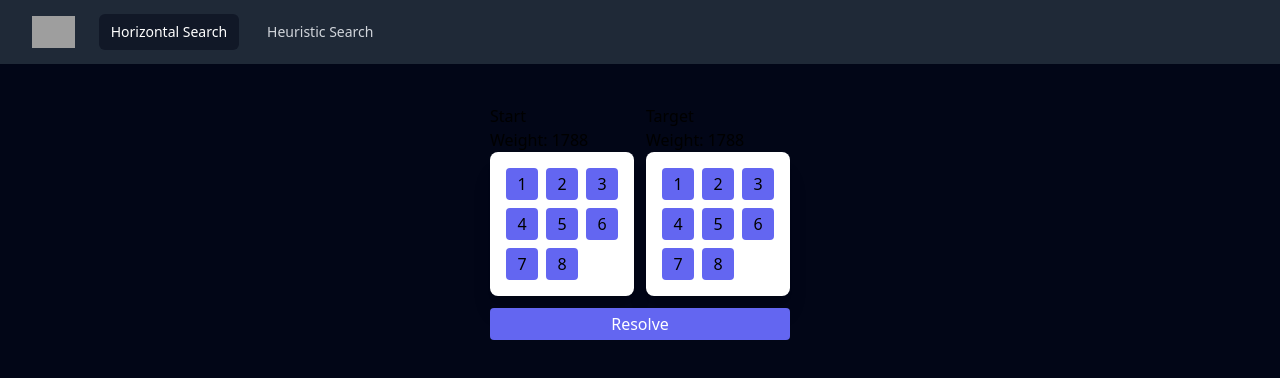
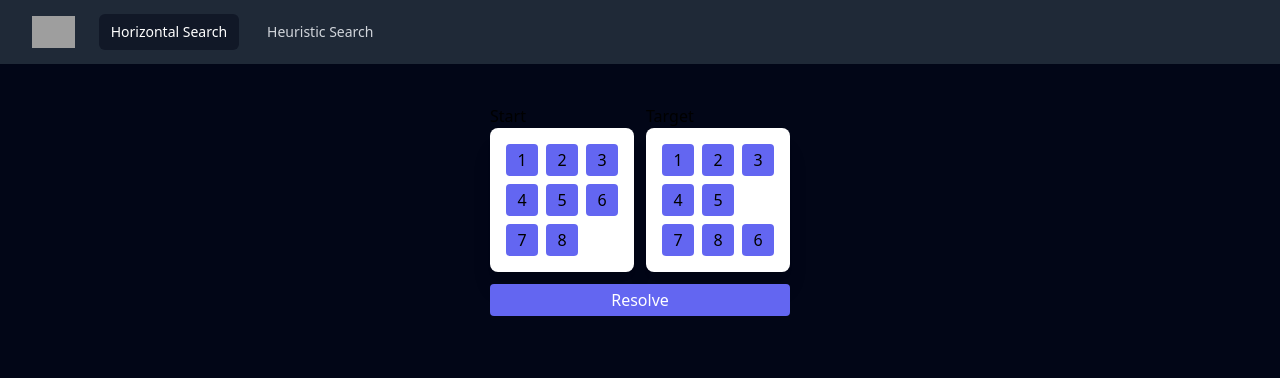
Before and after one commit to LucasAndrin/Puzzle8, a Vue app: page /horizontal in a window 1280 px wide. Shown: the top 378 px of the page. Built offline with nearby package versions, Linux system fonts and the light colour scheme; grey boxes are pictures that could not be loaded.

Commit message:
refactor: Puzzle

```diff
--- a/package.json
+++ b/package.json
@@ -13,7 +13,6 @@
     "format": "prettier --write src/"
   },
   "dependencies": {
-    "loadash": "^1.0.0",
     "lodash": "^4.17.21",
     "pinia": "^2.2.4",
     "vue": "^3.5.12",
--- /dev/null
+++ b/src/assets/ts/horizontal-search.ts
@@ -0,0 +1,116 @@
+import type {
+  IPuzzle,
+  IPuzzleBlock,
+  IPuzzleBlockPos,
+  IPuzzleNode,
+} from '@/types/puzzle';
+
+import cloneDeep from 'lodash/cloneDeep';
+import clone from 'lodash/clone';
+import isEqual from 'lodash/isEqual';
+import merge from 'lodash/merge';
+
+export function blockOf(state: IPuzzle, value: number): IPuzzleBlock {
+  for (let y = 0; y < state.length; y++) {
+    for (let x = 0; x < state[y].length; x++) {
+      if (state[y][x] === value) {
+        return { value, x, y };
+      }
+    }
+  }
+
+  throw new Error(`${value} not found in puzzle ${state}`);
+}
+
+export function emptyOf(state: IPuzzle) {
+  return blockOf(state, 0);
+}
+
+export function toggleBlocksOf(
+  state: IPuzzle,
+  a: IPuzzleBlockPos,
+  b: IPuzzleBlockPos,
+): boolean {
+  [state[a.y][a.x], state[b.y][b.x]] = [state[b.y][b.x], state[a.y][a.x]];
+
+  return true;
+}
+
+export function toggleBlockOf(state: IPuzzle, value: number): boolean {
+  const empty = emptyOf(state);
+  const target = blockOf(state, value);
+  if (blocksAdjacent(empty, target)) {
+    return toggleBlocksOf(state, empty, target);
+  }
+
+  return false;
+}
+
+export function blocksAdjacent(a: IPuzzleBlock, b: IPuzzleBlock): boolean {
+  const xAdjacent = Math.abs(a.x - b.x) === 1;
+  const yAdjacent = Math.abs(a.y - b.y) === 1;
+
+  return (xAdjacent && !yAdjacent) || (yAdjacent && !xAdjacent);
+}
+
+export function blocksInRangeOf(state: IPuzzle, block: IPuzzleBlock): boolean {
+  return (
+    block.x >= 0 &&
+    block.x < state.length &&
+    block.y >= 0 &&
+    block.y < state.length
+  );
+}
+
+export function nextOf(state: IPuzzle): IPuzzle[] {
+  const empty = emptyOf(state);
+
+  const targets: IPuzzleBlock[] = [
+    merge(clone(empty), { y: empty.y + 1 }), // Up
+    merge(clone(empty), { y: empty.y - 1 }), // Down
+    merge(clone(empty), { x: empty.x - 1 }), // Left
+    merge(clone(empty), { x: empty.x + 1 }), // Right
+  ];
+
+  const nextStates: IPuzzle[] = [];
+  targets.forEach(target => {
+    if (blocksInRangeOf(state, target)) {
+      const newState = cloneDeep(state);
+      toggleBlocksOf(newState, empty, target);
+
+      nextStates.push(newState);
+    }
+  });
+
+  return nextStates;
+}
+
+export function breadthFirstSearch(
+  start: IPuzzle,
+  end: IPuzzle,
+): IPuzzle[] | null {
+  if (isEqual(start, end)) {
+    return [];
+  }
+
+  const queue: IPuzzleNode[] = [{ state: start, path: [start] }];
+  const visited = new Set<string>([JSON.stringify(start)]);
+
+  while (queue.length > 0) {
+    const { state, path } = queue.shift() as IPuzzleNode;
+
+    for (const nextState of nextOf(state)) {
+      const serializedState = JSON.stringify(nextState);
+      if (visited.has(serializedState)) continue;
+
+      visited.add(serializedState);
+
+      const newPath = [...path, nextState];
+      if (isEqual(nextState, end)) return newPath;
+
+      queue.push({ state: nextState, path: newPath });
+    }
+  }
+
+  return null;
+}
--- a/src/assets/ts/puzzle.ts
+++ /dev/null
@@ -1,121 +0,0 @@
-import cloneDeep from 'lodash/cloneDeep';
-
-export type IPuzzleBlock = {
-  value: number;
-  xAxis: number;
-  yAxis: number;
-};
-
-export type IPuzzle = IPuzzleBlock[];
-
-export type IPuzzleBlockFind = (block: IPuzzleBlock) => boolean;
-
-export function findBlock(puzzle: IPuzzle, find: IPuzzleBlockFind) {
-  return puzzle.find(find);
-}
-
-export function findBlockByValue(puzzle: IPuzzle, value: number = 0) {
-  return findBlock(puzzle, block => block.value === value);
-}
-
-export function blockIsAdjacent(target: IPuzzleBlock, empty: IPuzzleBlock) {
-  const xAdjacent = Math.abs(target.xAxis - empty.xAxis) === 1;
-  const yAdjacent = Math.abs(target.yAxis - empty.yAxis) === 1;
-
-  return (xAdjacent && !yAdjacent) || (yAdjacent && !xAdjacent);
-}
-
-export function moveBlock(puzzle: IPuzzle, value: number): boolean {
-  const target = findBlockByValue(puzzle, value);
-  const empty = findBlockByValue(puzzle);
-
-  if (target && empty && blockIsAdjacent(target, empty)) {
-    return toggleBlocks(target, empty);
-  }
-
-  return false;
-}
-
-export function toggleBlocks(
-  target: IPuzzleBlock,
-  empty: IPuzzleBlock,
-): boolean {
-  [target.xAxis, empty.xAxis] = [empty.xAxis, target.xAxis];
-  [target.yAxis, empty.yAxis] = [empty.yAxis, target.yAxis];
-
-  return true;
-}
-
-export function getPuzzleWeight(puzzle: IPuzzle): number {
-  return puzzle.reduce((weight, block) => {
-    return weight + block.value * (block.xAxis * 31 + block.yAxis * 17);
-  }, 0);
-}
-
-export function findHorizontalSequence(
-  start: IPuzzle,
-  target: IPuzzle,
-): IPuzzle[] {
-  const visited = new Set<number>();
-  const steps: IPuzzle[] = [];
-
-  if (pushHorizontalSequence(start, target, visited, steps)) {
-    steps.unshift(cloneDeep(start));
-  }
-
-  console.log(steps);
-
-  return steps;
-}
-
-export function pushHorizontalSequence(
-  puzzle: IPuzzle,
-  target: IPuzzle,
-  visited: Set<number>,
-  steps: IPuzzle[],
-): boolean {
-  const targetWeight = getPuzzleWeight(target);
-  const puzzleWeight = getPuzzleWeight(puzzle);
-
-  if (puzzleWeight === targetWeight) {
-    steps.push(cloneDeep(target));
-    return true;
-  }
-
-  if (visited.has(puzzleWeight)) {
-    return false;
-  }
-
-  visited.add(puzzleWeight);
-
-  const empty = findBlockByValue(puzzle);
-
-  if (!empty) {
-    return false;
-  }
-
-  const moves = [
-    { xAxis: empty.xAxis + 1, yAxis: empty.yAxis },
-    { xAxis: empty.xAxis - 1, yAxis: empty.yAxis },
-    { xAxis: empty.xAxis, yAxis: empty.yAxis + 1 },
-    { xAxis: empty.xAxis, yAxis: empty.yAxis - 1 },
-  ];
-
-  return moves.some(({ xAxis, yAxis }) => {
-    const block = findBlock(puzzle, block => {
-      return block.xAxis === xAxis && block.yAxis === yAxis;
-    });
-
-    if (block) {
-      const newPuzzle = cloneDeep(puzzle);
-      moveBlock(newPuzzle, block.value);
-
-      if (pushHorizontalSequence(newPuzzle, target, visited, steps)) {
-        steps.unshift(newPuzzle);
-        return true;
-      }
-    }
-
-    return false;
-  });
-}
--- a/src/components/puzzle/Puzzle.vue
+++ b/src/components/puzzle/Puzzle.vue
@@ -1,23 +1,36 @@
 <script setup lang="ts">
-import type { IPuzzleBlock } from '@/assets/ts/puzzle';
+import type { IPuzzle, IPuzzleBlock } from '@/types/puzzle';
 
 import { computed } from 'vue';
 
 const props = defineProps<{
-  data: IPuzzleBlock[];
+  data: IPuzzle;
 }>();
 
-const size = computed(() => {
-  return Math.sqrt(props.data.length) * 12;
+const blocks = computed(() => {
+  // const map: IPuzzleBlockMap = new Map();
+  const map: IPuzzleBlock[] = [];
+  console.log(props.data);
+  props.data.forEach((row, y) => {
+    row.forEach((value, x) => {
+      map.push({ value, x, y });
+      // map.set(value, { value, x, y });
+    });
+  });
+
+  return map;
 });
 </script>
 
 <template>
-  <div :class="`h-${size} w-${size}`">
+  <div
+    :class="[
+      'rounded-lg p-4 shadow-xl',
+      `h-${data.length * 12} w-${data.length * 12}`,
+    ]"
+  >
     <div class="relative">
-      <template v-for="block in props.data" :key="block.value">
-        <slot :block />
-      </template>
+      <slot v-for="block in blocks" :key="block.value" :block />
     </div>
   </div>
 </template>
--- a/src/components/puzzle/PuzzleBlock.vue
+++ b/src/components/puzzle/PuzzleBlock.vue
@@ -1,5 +1,5 @@
 <script setup lang="ts">
-import type { IPuzzleBlock } from '@/assets/ts/puzzle';
+import type { IPuzzleBlock } from '@/types/puzzle';
 
 const props = defineProps<{
   block: IPuzzleBlock;
@@ -10,9 +10,9 @@ const props = defineProps<{
   <div
     v-if="block.value !== 0"
     :class="[
-      'absolute h-8 w-8 transition-[top,left]',
-      `left-${props.block.xAxis * 10}`,
-      `top-${props.block.yAxis * 10}`,
+      'absolute flex h-8 w-8 items-center justify-center rounded transition-[top,left]',
+      `left-${props.block.x * 10}`,
+      `top-${props.block.y * 10}`,
     ]"
   >
     {{ props.block.value }}
--- /dev/null
+++ b/src/types/puzzle.d.ts
@@ -0,0 +1,17 @@
+export type IPuzzle = number[][];
+
+export type IPuzzleNode = {
+  state: IPuzzle;
+  path: IPuzzle[];
+};
+
+export type IPuzzleBlock = {
+  value: number;
+} & IPuzzleBlockPos;
+
+export type IPuzzleBlockPos = {
+  x: number;
+  y: number;
+};
+
+export type IPuzzleBlockMap = Map<IPuzzleBlock['value'], IPuzzleBlock>;
--- a/src/views/HomeView.vue
+++ b/src/views/HomeView.vue
@@ -1,42 +1 @@
-<script setup lang="ts">
-import { ref } from 'vue';
-
-import type { IPuzzle } from '@/assets/ts/puzzle';
-
-/** Components */
-import Puzzle from '@/components/puzzle/Puzzle.vue';
-import PuzzleBlock from '@/components/puzzle/PuzzleBlock.vue';
-
-function generatePuzzleWeight(length: number): IPuzzle {
-  const puzzle: IPuzzle = [];
-  for (let xAxis = 0; xAxis < length; xAxis++) {
-    for (let yAxis = 0; yAxis < length; yAxis++) {
-      const xValue = Math.max(xAxis + 1, length - xAxis);
-      const yValue = Math.max(yAxis + 1, length - yAxis);
-
-      puzzle.push({
-        value: xValue + yValue - length,
-        xAxis,
-        yAxis,
-      });
-    }
-  }
-
-  return puzzle;
-}
-
-const data = ref(generatePuzzleWeight(3));
-</script>
-
-<template>
-  <Puzzle
-    class="text-dark rounded-lg bg-white p-4 shadow-xl dark:bg-slate-800 dark:text-white"
-    :data
-    v-slot="{ block }"
-  >
-    <PuzzleBlock
-      :block
-      class="flex items-center justify-center rounded bg-indigo-500"
-    />
-  </Puzzle>
-</template>
+<template>Hello World</template>
--- a/src/views/puzzle/PuzzleHeuristicView.vue
+++ b/src/views/puzzle/PuzzleHeuristicView.vue
@@ -1,3 +1,3 @@
 <script setup lang="ts"></script>
 
-<template></template>
+<template>Teste</template>
--- a/src/views/puzzle/PuzzleHorizontalView.vue
+++ b/src/views/puzzle/PuzzleHorizontalView.vue
@@ -1,31 +1,32 @@
 <script setup lang="ts">
+import type { IPuzzle } from '@/types/puzzle';
+
 import { ref } from 'vue';
-import { cloneDeep } from 'lodash';
-import {
-  findHorizontalSequence,
-  getPuzzleWeight,
-  moveBlock,
-  type IPuzzleBlock,
-} from '@/assets/ts/puzzle';
+
+/** Components */
 import Puzzle from '@/components/puzzle/Puzzle.vue';
 import PuzzleBlock from '@/components/puzzle/PuzzleBlock.vue';
 
-const start = ref<IPuzzleBlock[]>([
-  { value: 1, xAxis: 0, yAxis: 0 },
-  { value: 2, xAxis: 1, yAxis: 0 },
-  { value: 3, xAxis: 2, yAxis: 0 },
-  { value: 4, xAxis: 0, yAxis: 1 },
-  { value: 5, xAxis: 1, yAxis: 1 },
-  { value: 6, xAxis: 2, yAxis: 1 },
-  { value: 7, xAxis: 0, yAxis: 2 },
-  { value: 8, xAxis: 1, yAxis: 2 },
-  { value: 0, xAxis: 2, yAxis: 2 },
+/** Assets */
+import {
+  breadthFirstSearch,
+  toggleBlockOf,
+} from '@/assets/ts/horizontal-search';
+
+const start = ref<IPuzzle>([
+  [1, 2, 3],
+  [4, 5, 6],
+  [7, 8, 0],
 ]);
 
-const end = ref<IPuzzleBlock[]>(cloneDeep(start.value));
+const end = ref<IPuzzle>([
+  [1, 2, 3],
+  [4, 5, 0],
+  [7, 8, 6],
+]);
 
 function resolve() {
-  console.log(findHorizontalSequence(start.value, end.value));
+  console.log(breadthFirstSearch(start.value, end.value));
 }
 </script>
 
@@ -34,34 +35,32 @@ function resolve() {
     <div class="text-dark flex flex-row gap-3 dark:text-white">
       <div class="flex flex-col">
         <h4>Start</h4>
-        <span>Weight: {{ getPuzzleWeight(start) }}</span>
 
         <Puzzle
           v-slot="{ block }"
-          class="rounded-lg bg-white p-4 shadow-xl dark:bg-slate-800"
+          class="bg-white dark:bg-slate-800"
           :data="start"
         >
           <PuzzleBlock
-            class="flex items-center justify-center rounded bg-indigo-500"
+            class="bg-indigo-500"
             :block
-            @click="moveBlock(start, block.value)"
+            @click="toggleBlockOf(start, block.value)"
           />
         </Puzzle>
       </div>
 
       <div class="flex flex-col">
         <h4>Target</h4>
-        <span>Weight: {{ getPuzzleWeight(end) }}</span>
 
         <Puzzle
           v-slot="{ block }"
-          class="rounded-lg bg-white p-4 shadow-xl dark:bg-slate-800"
+          class="bg-white dark:bg-slate-800"
           :data="end"
         >
           <PuzzleBlock
-            class="flex items-center justify-center rounded bg-indigo-500"
+            class="bg-indigo-500"
             :block
-            @click="moveBlock(end, block.value)"
+            @click="toggleBlockOf(end, block.value)"
           />
         </Puzzle>
       </div>
```
Also changed, not shown: eslint.config.js (+14 -2 lines), 1 other file (tests, documents, lock files or other folders).
